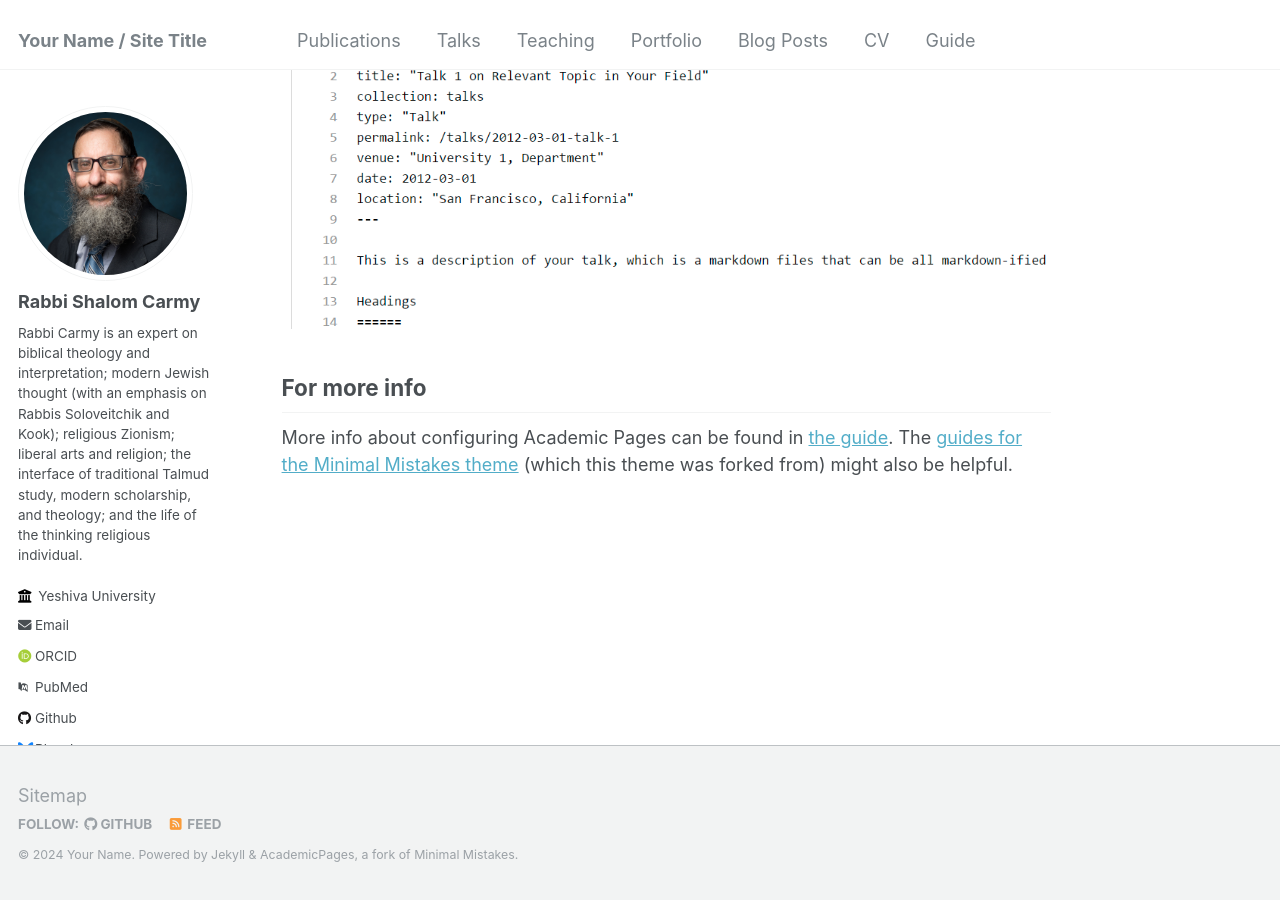
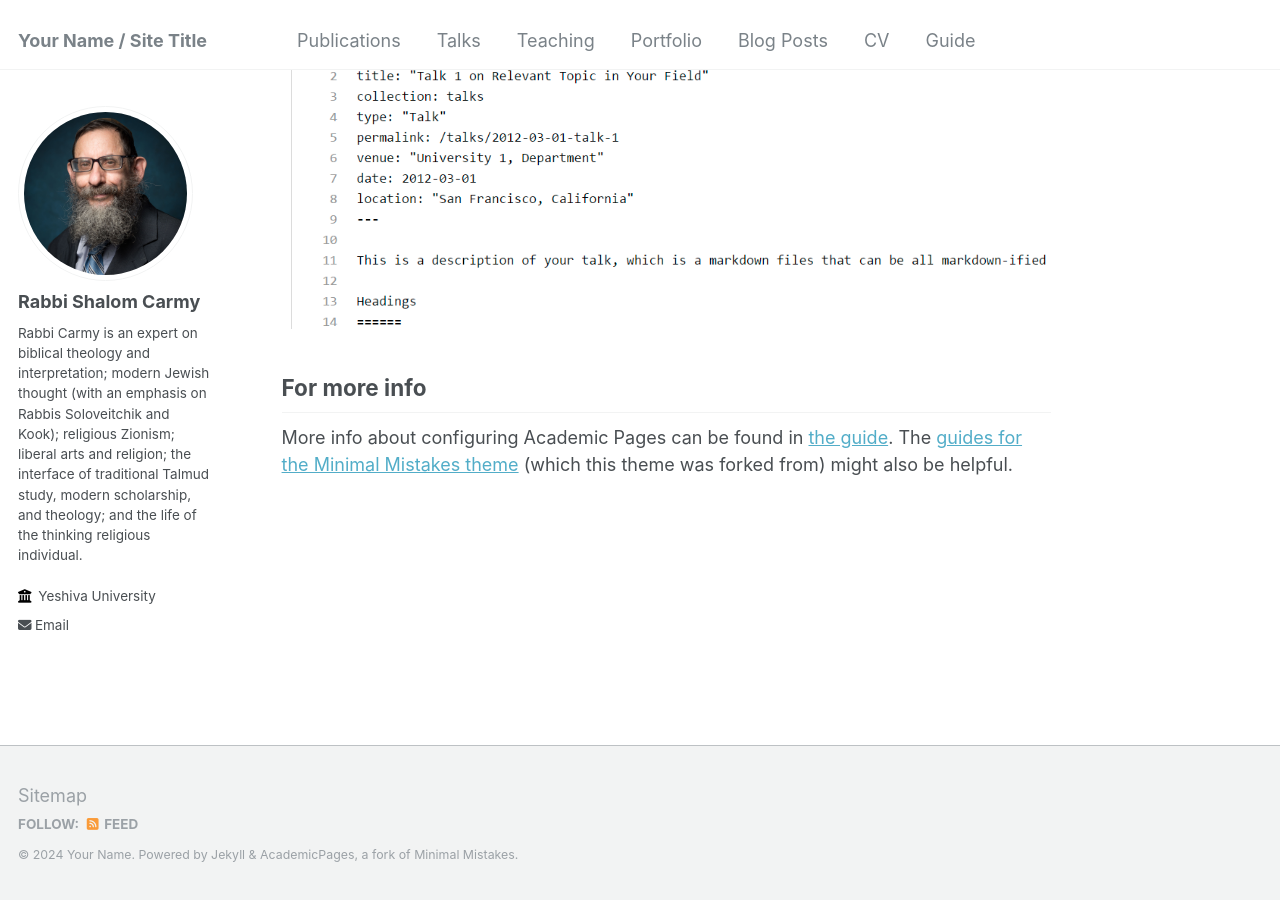
Before and after one commit to rabbicarmy/rabbicarmy.github.io, a Jekyll site: the page built from _pages/about.md, in a window 1280 px wide and 900 px high, scrolled down 2660 px. Built offline with Jekyll 4.4.1, drawn with Linux system fonts in a browser that asks for light colours; some web fonts are replaced.

Commit message:
Update _config.yml

```diff
--- a/_config.yml
+++ b/_config.yml
@@ -31,33 +31,33 @@ author:
   email            : "carmy@yu.edu"
 
   # Academic websites
-  arxiv            : # URL - Update with the correct link to your profile
+  #arxiv            : # URL - Update with the correct link to your profile
   wikipedia        : "https://en.wikipedia.org/wiki/Shalom_Carmy"
-  impactstory      : # URL
-  orcid            : "http://orcid.org/yourorcidurl"
-  semantic         : # URL
-  pubmed           : "https://www.ncbi.nlm.nih.gov/pubmed/?term=john+snow"
-  researchgate     : # URL
+  #impactstory      : # URL
+  #orcid            : "http://orcid.org/yourorcidurl"
+  #semantic         : # URL
+  #pubmed           : "https://www.ncbi.nlm.nih.gov/pubmed/?term=john+snow"
+  #researchgate     : # URL
 
   # Repositories and software development
-  bitbucket        : # Username - Update with your username on the site
-  codepen          : # Username
-  dribbble         : # Username
-  github           : "academicpages"
-  kaggle           : # Username
-  stackoverflow    : # User number or user number and name (i.e., use "1" or "1/jeff-atwood")
+  #bitbucket        : # Username - Update with your username on the site
+  #codepen          : # Username
+  #dribbble         : # Username
+  #github           : "academicpages"
+  #kaggle           : # Username
+  #stackoverflow    : # User number or user number and name (i.e., use "1" or "1/jeff-atwood")
 
   # Social media
-  bluesky          : "bsky.app" # Replace this with you Bluesky username
-  facebook         : # Username
-  flickr           : # Username
-  foursquare       : # Username
-  goodreads        : # Username
-  google_plus      : # Username
-  keybase          : # Username
-  instagram        : # Username
-  lastfm           : # Username
-  linkedin         : # Username
+  #bluesky          : "bsky.app" # Replace this with you Bluesky username
+  #facebook         : # Username
+  #flickr           : # Username
+  #foursquare       : # Username
+  #goodreads        : # Username
+  #google_plus      : # Username
+  #keybase          : # Username
+  #instagram        : # Username
+  #lastfm           : # Username
+  #linkedin         : # Username
   mastodon         : # URL
   medium           : # URL
   pinterest        : # Username
```
